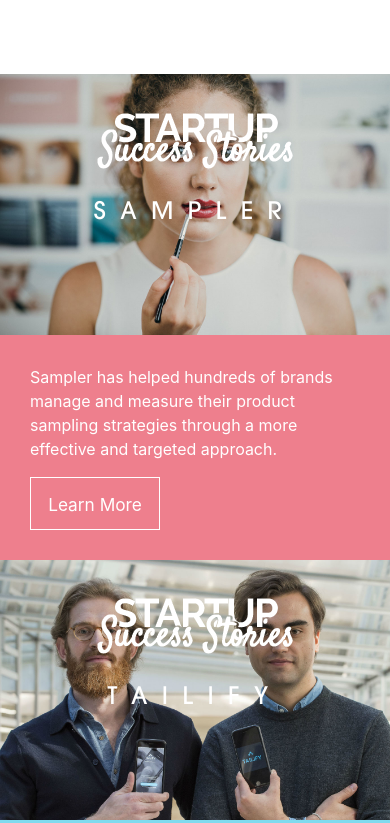
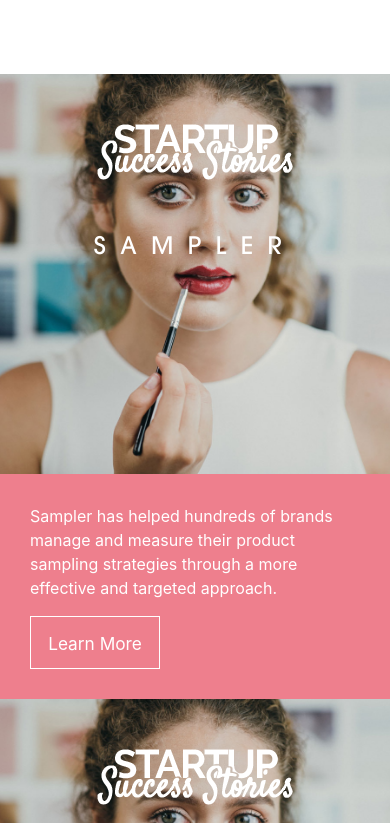
Before and after one commit to talvesmachado/oainno, a website with bundled scripts: page index.html in a window 390 px wide. Shown: the part 1915-2738 px from the top of the page. Built offline with nearby package versions, Linux system fonts and the light colour scheme; files whose address does not match are found by name; a web font is replaced by a local one.

Commit message:
debug mobile

```diff
--- a/css/main.css
+++ b/css/main.css
@@ -266,22 +266,17 @@
 .sampler a.learn-more { background:#EE7F8D; }
 .tailify a.learn-more { background:#7FDAEE; }
 
-.success-stories .col-img a { position: absolute; right:0; overflow:hidden; }
-.success-stories .col-img img {
-    width:100%;
-    height: 100%;
-    object-fit: cover;
-    transition: all 0.3s ease 0s;
-	z-index:-1;
-}
-.success-stories .col-img img:hover { transform:scale(1.1);-ms-transform: scale(1.1); }
+.success-stories .col-img {}
+.success-stories .col-img a { position: absolute; overflow:hidden; display:block; width:100%; height:100% }
+.success-stories .col-img a.img-focus-ss { background-position:center; background-size:cover; transition: all .3s;}
+.success-stories .col-img a:hover { transform: scale(1.2); }
 .success-stories p, .success-stories h2 {
     color: #fff;
 }
-.success-stories h3, .success-stories h2 {
-	width:100%; text-align:center; top:15%; position:absolute; z-index:1;
+.success-stories h3{
+	width:auto; text-align:center; top:15%; margin-right:-98px; right:50% ;position:absolute; z-index:1;
 }
-.success-stories h2 { top:40%; font-size:6.5em; letter-spacing:0.2em; font-family:"AvantGarde-Medium" !important;
+.success-stories h2 { top:40%; font-size:6.5em; letter-spacing:0.2em; font-family:"AvantGarde-Medium" !important; width:100%; text-align:center; position:absolute; z-index:1;
 }
 
 .success-stories div[class^="col-"] { padding:0; overflow:hidden; }
@@ -460,7 +455,8 @@
 	.landing-screen .discover-btn { bottom:0; position:inherit; }
 	.sampler h3, .tailify h3 { top:8%; }
 	.sampler h2, .tailify h2 { top:25%; font-size:3em;}
-	.success-stories .col-img a { position:relative; }
+	.success-stories .col-img { min-height:400px; }
+	.success-stories .col-img a { position: absolute; height:100%; }
 	.collaboration .col-img { min-height:315px; line-height:315px; }
 	.collaboration .col-img img { margin:0 auto; position:inherit; top:inherit; vertical-align:inherit; }
 	.ourteam div.left-col { min-height:315px;}
@@ -560,7 +556,7 @@
 
 /*POUR MES TEST - A SUPPRIMER*/
 @media (min-width: 991px){
-	.success-stories div[class^="col-"], .success-stories .col-img a { height:600px; }
+	.success-stories div[class^="col-"], .success-stories .col-img a { }
 	.sampler .right-col, .tailify .left-col { padding:60px !important; }
 
 }
--- a/index.html
+++ b/index.html
@@ -79,7 +79,7 @@
     <div class="row">
       <h3><img src="img/successstories-logo.png" alt="Startup Success Stories"></h3>
       <h2 class="fly-in-text">SAMPLER</h2>
-      <div class="col-lg-6 col-img left-col"> <a href="sampler.html" title="Learn more about SAMPLER"><img class="img-responsive" src="img/Sampler-Banner.jpg" alt=""></a> </div>
+      <div class="col-lg-6 col-img left-col"> <a href="sampler.html" class="img-focus-ss" style="background-image:url(img/Sampler-Banner.jpg)" title="Learn more about SAMPLER"></a> </div>
       <div class="col-lg-6 right-col">
         <div>
           <p>Sampler has helped hundreds of brands manage and measure their product sampling strategies through a more effective and targeted approach.</p>
@@ -95,7 +95,7 @@
     <div class="row">
       <h3><img src="img/successstories-logo.png" alt="Startup Success Stories"></h3>
       <h2 class="fly-in-text">TAILIFY</h2>
-      <div class="col-lg-6 col-img right-col"> <a href="tailify.html" title="Learn more about TAILIFY"><img class="img-responsive" src="img/Tailify Banner.jpg" alt=""></a> </div>
+      <div class="col-lg-6 col-img right-col"> <a href="tailify.html" class="img-focus-ss" style="background-image:url(img/Sampler-Banner.jpg)" title="Learn more about TAILIFY"></a> </div>
       <div class="col-lg-6 left-col">
         <div>
           <p>Connects big brands to social media influencers to create campaigns, whilst enabling those influencers to track, distribute and monetize their content.</p>
```
